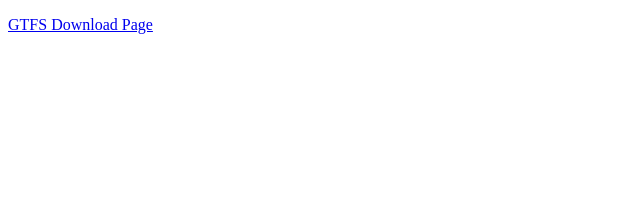
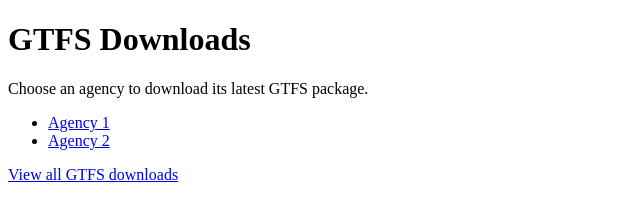
Before and after one commit to laxopy/gtfs-dashboard, a plain HTML site: page index.html in a window 1280 px wide. Shown: the whole page, without its empty margins (0-640 px from the left). Drawn offline with Linux system fonts and the light colour scheme.

Commit message:
Update index.html to enhance GTFS downloads section with agency links

```diff
--- a/index.html
+++ b/index.html
@@ -5,6 +5,12 @@
     <title>Hello!</title>
   </head>
   <body>
-    <p><a href="data/gtfs.html">GTFS Download Page</a></p>
+    <h1>GTFS Downloads</h1>
+    <p>Choose an agency to download its latest GTFS package.</p>
+    <ul>
+      <li><a href="data/agency-1.html">Agency 1</a></li>
+      <li><a href="data/agency-2.html">Agency 2</a></li>
+    </ul>
+    <p><a href="data/gtfs.html">View all GTFS downloads</a></p>
   </body>
 </html>
```
